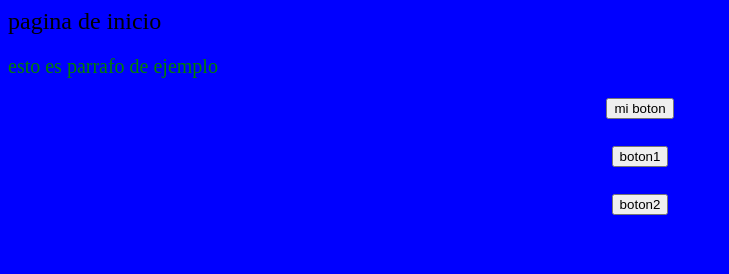
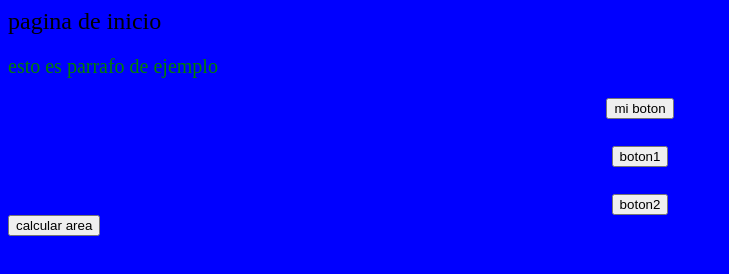
Before and after one commit to CoutinoDaniel/practica, a plain HTML site: page index.html in a window 1280 px wide. Shown: the whole page, without its empty margins (0-729 px from the left). Drawn offline with Linux system fonts and the light colour scheme.

Commit message:
agrgar boton, calcular area de un triangulo

```diff
--- a/index.html
+++ b/index.html
@@ -22,5 +22,7 @@
    boton2
    </button>
 
+   <input type="button" value="calcular area"onclick="area()">
+
    </body>
 </html>
--- a/js/scrip.js
+++ b/js/scrip.js
@@ -10,3 +10,10 @@ function boton2(){
 	prompt("precionaste el boton2");
 	console.log("esto es una prueba");
 }
+function area(){
+	var base=prompt("ingresa la base del triangulo")
+	var altura=prompt("ingresala altura")
+	var area=(base*.5)*altura
+	alert("el area es:"+area)
+
+}
```
